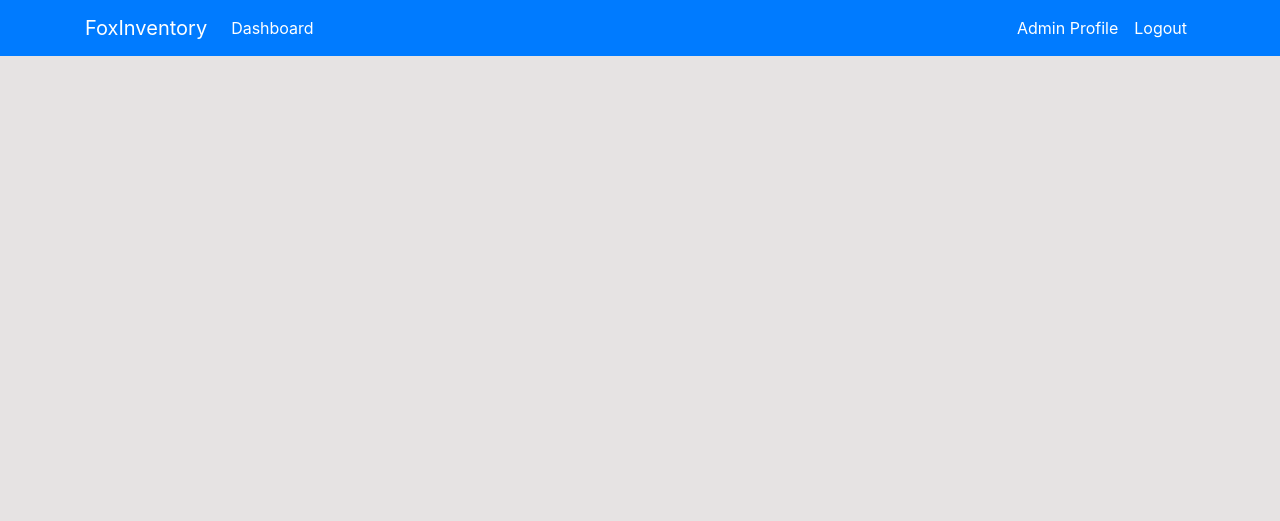
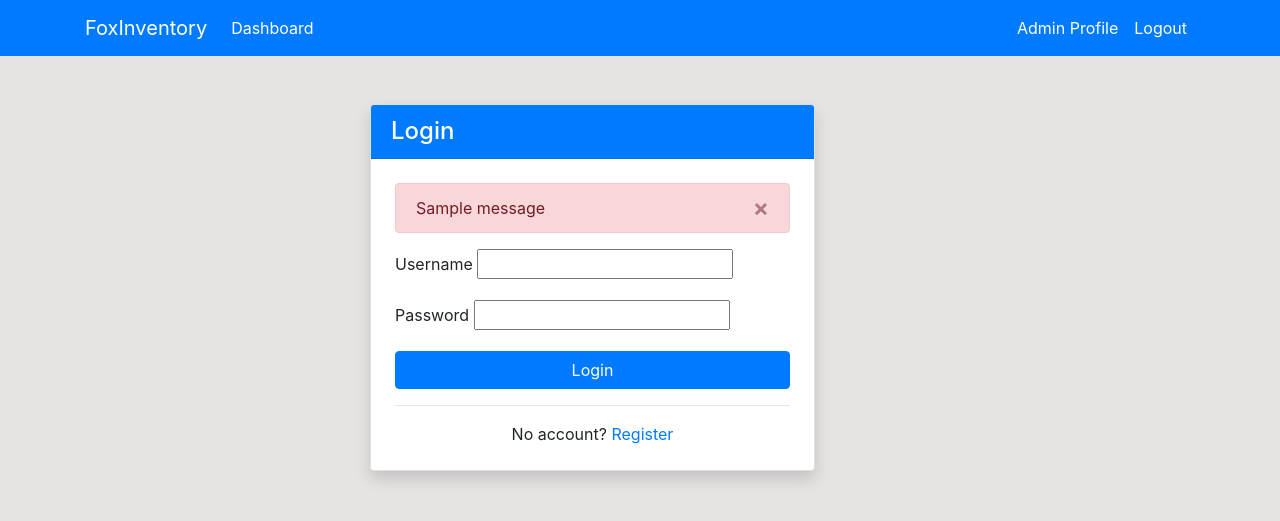
Before and after one commit to jinwor123/myproject, a Django app: template A project/inventoryproject/templates/user/login.html in a window 1280 px wide. Shown: the top 521 px of the page. Run offline with Django 3.2, Linux system fonts and the light colour scheme; the template is opened without the code that fills it, so the values that code supplies are empty, except form fields; one stand-in notice (Sample message) is shown; form fields are guessed from the names that the template uses.

Commit message:
Add files via upload

```diff
--- a/A project/inventoryproject/dashboard/forms.py
+++ b/A project/inventoryproject/dashboard/forms.py
@@ -1,17 +1,21 @@
 from django import forms
 from .models import Product,Category
+from django.contrib.auth.models import User
 
+# from ของ product
 class ProductForm(forms.ModelForm):
     class Meta:
         model = Product
-        fields = ['name', 'category', 'sku', 'price', 'description']
+        fields = ['name', 'category', 'sku','quantity', 'price', 'description']
         widgets = {
             'name': forms.TextInput(attrs={'class': 'form-control'}),
             'category': forms.Select(attrs={'class': 'form-control'}),
             'sku': forms.TextInput(attrs={'class': 'form-control'}),
+            'quantity': forms.NumberInput(attrs={'class': 'form-control'}),
             'price': forms.NumberInput(attrs={'class': 'form-control', 'step': '0.01'}),
             'description': forms.Textarea(attrs={'class': 'form-control', 'rows': 4}),
         }
+#from ของ category
 class CategoryForm(forms.ModelForm):
     class Meta:
         model = Category
--- a/A project/inventoryproject/dashboard/views.py
+++ b/A project/inventoryproject/dashboard/views.py
@@ -17,7 +17,7 @@ def product(request):
         if form.is_valid():
             form.save()
 
-            return redirect('dashboard-prduct')
+            return redirect('dashboard-product')
     else:
         form = ProductForm()
 
--- a/A project/inventoryproject/inventoryproject/urls.py
+++ b/A project/inventoryproject/inventoryproject/urls.py
@@ -22,4 +22,5 @@ urlpatterns = [
     path('', include('dashboard.urls')),
     #path('dashboard/', include('dashboard.urls')),
     path('register/', user_view.register, name='user-register'),
+    path('login/', user_view.login, name='user-login'),
 ]
--- a/A project/inventoryproject/templates/dashboard/category.html
+++ b/A project/inventoryproject/templates/dashboard/category.html
@@ -9,7 +9,7 @@
         <div class="col-md-4">
             <div class="card shadow">
                 <div class="card-header bg-primary text-white">
-                    <h4 class="mb-0">➕ Add Category</h4>
+                    <h4 class="mb-0">Add Category</h4>
                 </div>
                 <div class="card-body">
                     <form method="POST" action="{% url 'dashboard-category' %}">
@@ -36,7 +36,7 @@
                         </div>
 
                         <button class="btn btn-success btn-block" type="submit">
-                            💾 Add Category
+                            Add Category
                         </button>
                     </form>
                 </div>
@@ -46,7 +46,7 @@
         <div class="col-md-8">
             <div class="card shadow">
                 <div class="card-header bg-info text-white">
-                    <h4 class="mb-0">📋 Categories List</h4>
+                    <h4 class="mb-0">Categories List</h4>
                 </div>
                 <div class="card-body">
                     <table class="table table-hover">
--- a/A project/inventoryproject/templates/partials/topnav.html
+++ b/A project/inventoryproject/templates/partials/topnav.html
@@ -8,7 +8,7 @@
                 </div>
                 <div class="card-body">
                     <marquee behavior="" direction="">
-                        <h3 class="my-4">This is the Information</h3>
+                        <h3 class="my-4">I gonna end my life before end this</h3>
                     </marquee>
                 </div>
             </div>
--- a/A project/inventoryproject/templates/user/login.html
+++ b/A project/inventoryproject/templates/user/login.html
@@ -1,2 +1,59 @@
 {%extends 'partials/base.html'%}
 {%block title%} Login Page {%endblock%}
+{%block content %}
+<div class="container mt-5">
+    <div class="row">
+        <div class="col-md-5 offset-md-3">
+            <div class="card shadow">
+                <div class="card-header bg-primary text-white">
+                    <h4 class="mb-0">Login</h4>
+                </div>
+                <div class="card-body p-4">
+                    {% if messages %}
+                        {% for message in messages %}
+                            <div class="alert alert-danger alert-dismissible fade show">
+                                {{ message }}
+                                <button type="button" class="close" data-dismiss="alert">×</button>
+                            </div>
+                        {% endfor %}
+                    {% endif %}
+
+                    <form method="POST">
+                        {% csrf_token %}
+
+                        <div class="form-group">
+                            {{ form.username.label_tag }}
+                            {{ form.username }}
+                            {% if form.username.errors %}
+                                <small class="text-danger d-block mt-1">
+                                    {{ form.username.errors.0 }}
+                                </small>
+                            {% endif %}
+                        </div>
+
+                        <div class="form-group">
+                            {{ form.password.label_tag }}
+                            {{ form.password }}
+                            {% if form.password.errors %}
+                                <small class="text-danger d-block mt-1">
+                                    {{ form.password.errors.0 }}
+                                </small>
+                            {% endif %}
+                        </div>
+
+                        <button type="submit" class="btn btn-primary btn-block mt-3">
+                            Login
+                        </button>
+                    </form>
+
+                    <hr>
+                    <p class="text-center mb-0">
+                        No account? <a href="">Register</a>
+                    </p>
+                </div>
+            </div>
+        </div>
+    </div>
+</div>
+
+{% endblock %}
```
Also changed, not shown: A project/inventoryproject/templates/user/register.html (+59 -11 lines), A project/inventoryproject/user/forms.py (added, +46 -0 lines), A project/inventoryproject/user/views.py (+46 -9 lines).
